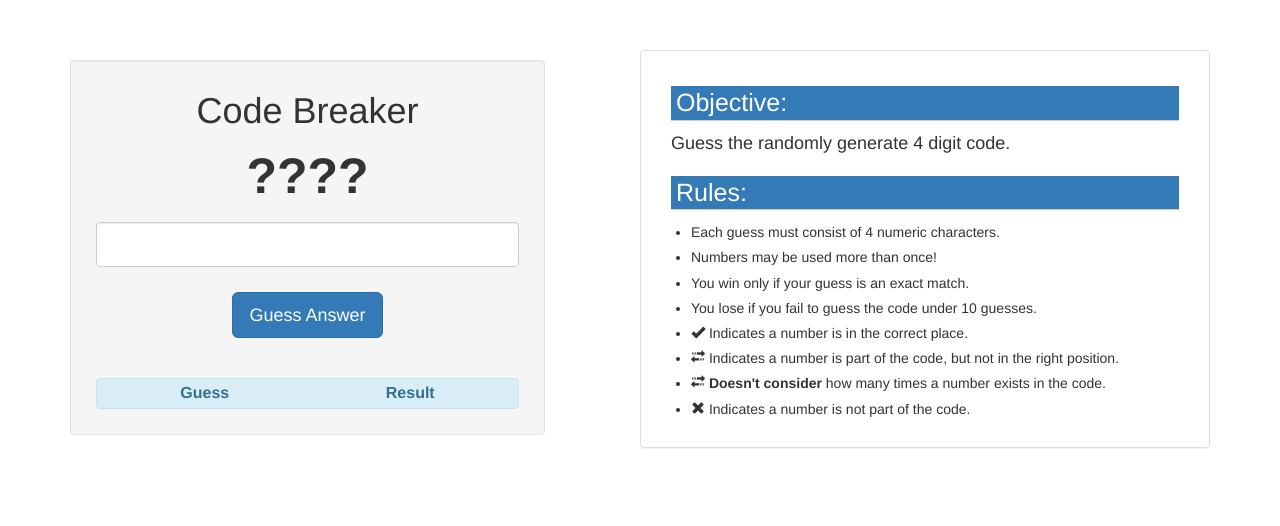
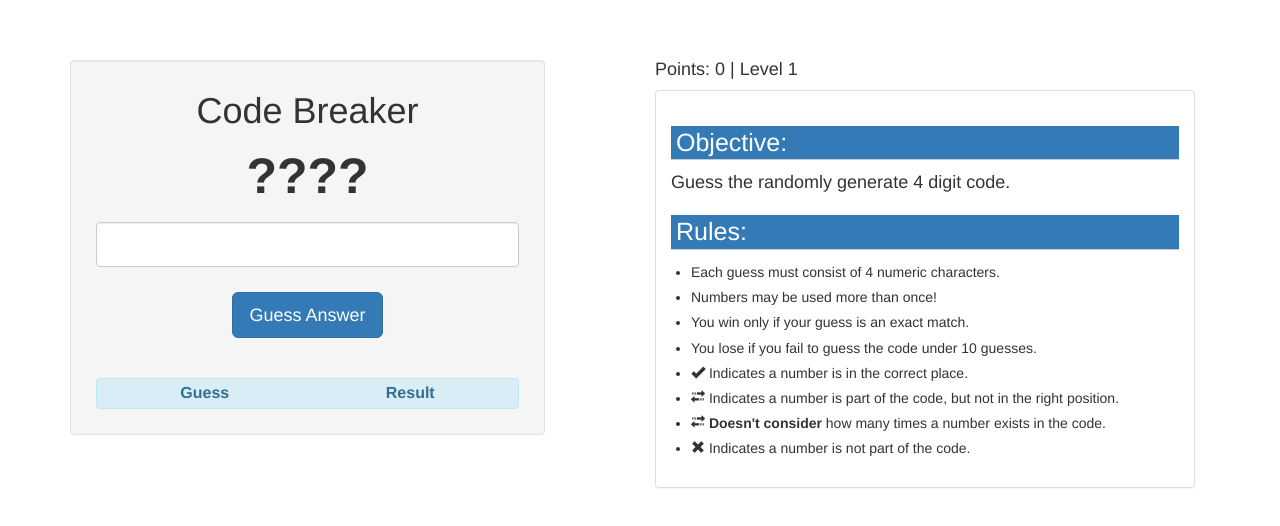
Before and after one commit to tgrauer/crackthecode_game, a plain HTML site: page index.html in a window 1280 px wide. Drawn offline with nearby package versions, Linux system fonts and the light colour scheme.

Commit message:
Added points and levels

```diff
--- a/index.html
+++ b/index.html
@@ -38,6 +38,10 @@
                 <button class="btn btn-lg btn-primary" onclick="window.location.reload()">Play again?</button>
             </div>
 
+            <div id="nextlevel-div" class="row" style="display:none">
+                <button class="btn btn-lg btn-primary" onclick="nextlevel()">Play Next Level</button>
+            </div>
+
             <div class="row" id="results">
                 <div class="col-sm-12 heading alert alert-info">
                     <strong class="col-xs-6">Guess</strong>
@@ -46,7 +50,11 @@
             </div>
         </div>
 
-        <div class="col-sm-6 col-sm-offset-1 instructions panel panel-default">
+        <div class="col-sm-6 col-sm-offset-1 instructions">
+            <div class="points">
+                <h4 id="points">Points: <span>0</span> | Level<span class=level> 1</span></h4>
+            </div>
+            <div class="panel panel-default">
                 <div class="panel-body">
                     <h2>Objective:</h2>
                     <p class="lead">Guess the randomly generate 4 digit code.</p>
@@ -65,6 +73,7 @@
                 </div>
             </div>
         </div>
+    </div>
     <script src="assets/main.js"></script>
     </body>
     </html>
```
Lines whose indentation alone changed are shown as unchanged.
